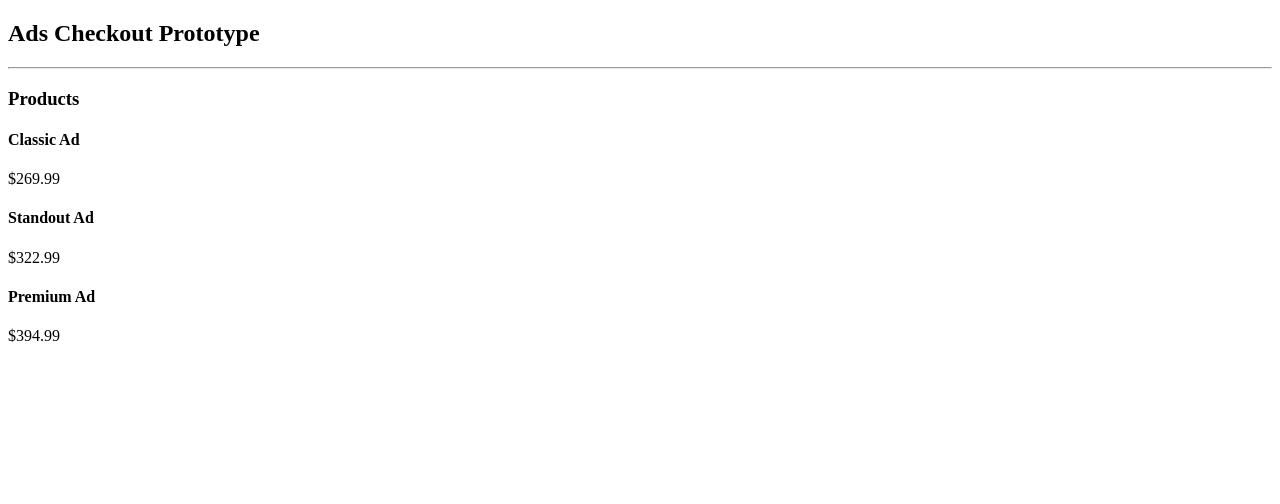
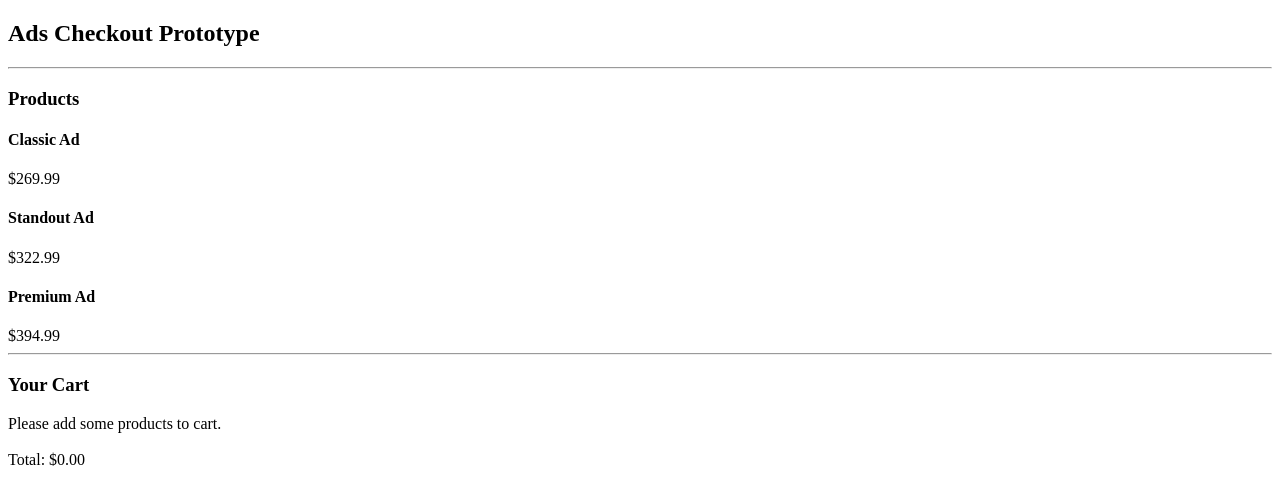
Before and after one commit to eideer/checkout, a React (Create React App) app: page / in a window 1280 px wide. Shown: the top 504 px of the page. Built offline with nearby package versions, Linux system fonts and the light colour scheme.

Commit message:
Add ShoppingCart to display added products & total

```diff
--- a/src/App.js
+++ b/src/App.js
@@ -1,6 +1,7 @@
 import React from 'react';
 
 import ProductListContainer from './containers/ProductListContainer';
+import ShoppingCartContainer from './containers/ShoppingCartContainer';
 
 class App extends React.Component {
   render() {
@@ -9,6 +10,8 @@ class App extends React.Component {
         <h2 data-automation='app-title'>Ads Checkout Prototype</h2>
         <hr/>
         <ProductListContainer data-automation='app-productListContainer'/>
+        <hr/>
+        <ShoppingCartContainer data-automation='app-shoppingCartContainer'/>
       </div>
     );
   }
--- /dev/null
+++ b/src/components/ShoppingCart.js
@@ -0,0 +1,23 @@
+import PropTypes from 'prop-types';
+import React from 'react';
+
+const ShoppingCart = ({ items, total }) => (
+  <div>
+    <h3 data-automation='shoppingCart-title'>Your Cart</h3>
+    { items.length === 0 && (
+      <div data-automation='shoppingCart-empty-message'>Please add some products to cart.</div>
+    )}
+    <br/>
+    <div data-automation='shoppingCart-total'>
+      <span data-automation='shoppingCart-total-label'>Total: </span>
+      <span data-automation='shoppingCart-total-amount'>&#36;{total.toFixed(2)}</span>
+    </div>
+  </div>
+);
+
+ShoppingCart.propTypes = {
+  items: PropTypes.array.isRequired,
+  total: PropTypes.number.isRequired,
+};
+
+export default ShoppingCart;
--- /dev/null
+++ b/src/containers/ShoppingCartContainer.js
@@ -0,0 +1,12 @@
+import { connect } from 'react-redux';
+
+import ShoppingCart from '../components/ShoppingCart';
+
+const mapStateToProps = state => ({
+  items: [],
+  total: 0.00,
+});
+
+const ShoppingCartContainer = connect(mapStateToProps)(ShoppingCart);
+
+export default ShoppingCartContainer;
```
Also changed, not shown: 2 other files (tests, documents, lock files or other folders).
